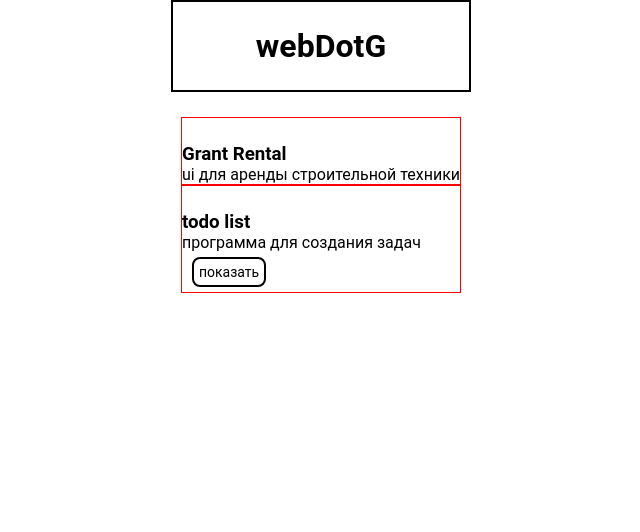
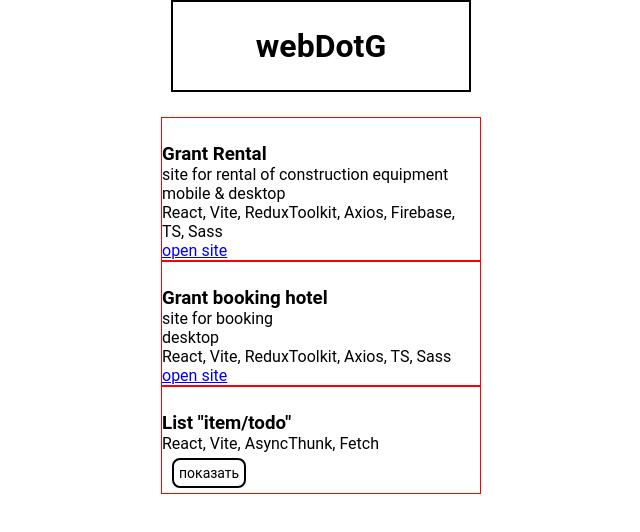
Before and after one commit to webdotG/projects, a React (Vite) app: page / in a window 1280 px wide. Shown: the top 532 px of the page, without its empty margins (319-959 px from the left). Built offline with nearby package versions, Linux system fonts and the light colour scheme.

Commit message:
li item six sites add .

```diff
--- a/src/App.tsx
+++ b/src/App.tsx
@@ -2,7 +2,8 @@ import Header from './AllOver/Header/header'
 import Todo from './componentsList/Todo/ui/todo'
 // import useOutsideClick from './Hook/clickOutSide';
 import style from './App.module.scss'
-import { useState} from 'react';
+import { useState } from 'react';
+import { Link } from 'react-router-dom';
 
 
 function App() {
@@ -30,11 +31,22 @@ function App() {
       <ul className={style.item_list}>
         <li className={style.item_wrapper}>
           <h3>Grant Rental</h3>
-        <p>ui для аренды строительной техники</p>
+          <p>site for rental of construction equipment</p>
+          <p>mobile & desktop</p>
+          <p>React, Vite, ReduxToolkit, Axios, Firebase, TS, Sass</p>
+          <a href='https://webdotg.github.io/Rental/' target="_blank">open site</a>
         </li>
         <li className={style.item_wrapper}>
-          <h3>todo list</h3>
-          <p>программа для создания задач</p>
+          <h3>Grant booking hotel</h3>
+          <p>site for booking </p>
+          <p>desktop</p>
+          <p>React, Vite, ReduxToolkit, Axios, TS, Sass</p>
+          <a href='https://webdotg.github.io/six_citise/' target="_blank">open site</a>
+        </li>
+        <li className={style.item_wrapper}>
+          <h3>List "item/todo"</h3>
+          <p></p>
+          <p>React, Vite, AsyncThunk, Fetch</p>
           <button className={style.item_btn}
             onClick={handleButtonClick}>показать</button>
           {isActive && (
--- a/src/componentsList/Todo/actions/todoSlice.ts
+++ b/src/componentsList/Todo/actions/todoSlice.ts
@@ -17,7 +17,7 @@ export const fetchTodos = createAsyncThunk<typeTodo[], undefined, { rejectValue:
   'todos/fetchTodos',
   async function (_, { rejectWithValue }) {
 
-    const response = await fetch('https://jsonplaceholder.typicode.com/todos?_limit=7')
+    const response = await fetch('https://jsonplaceholder.typicode.com/todos?_limit=5')
     console.log('RESPONSE CREATEASYNC FETCH TODOS  : ', response)
     if (!response.ok) {
       return rejectWithValue('ошибка на сервере')
```
Also changed, not shown: src/Hook/clickOutSide.ts (added, +35 -0 lines). Lines whose indentation alone changed are shown as unchanged.
